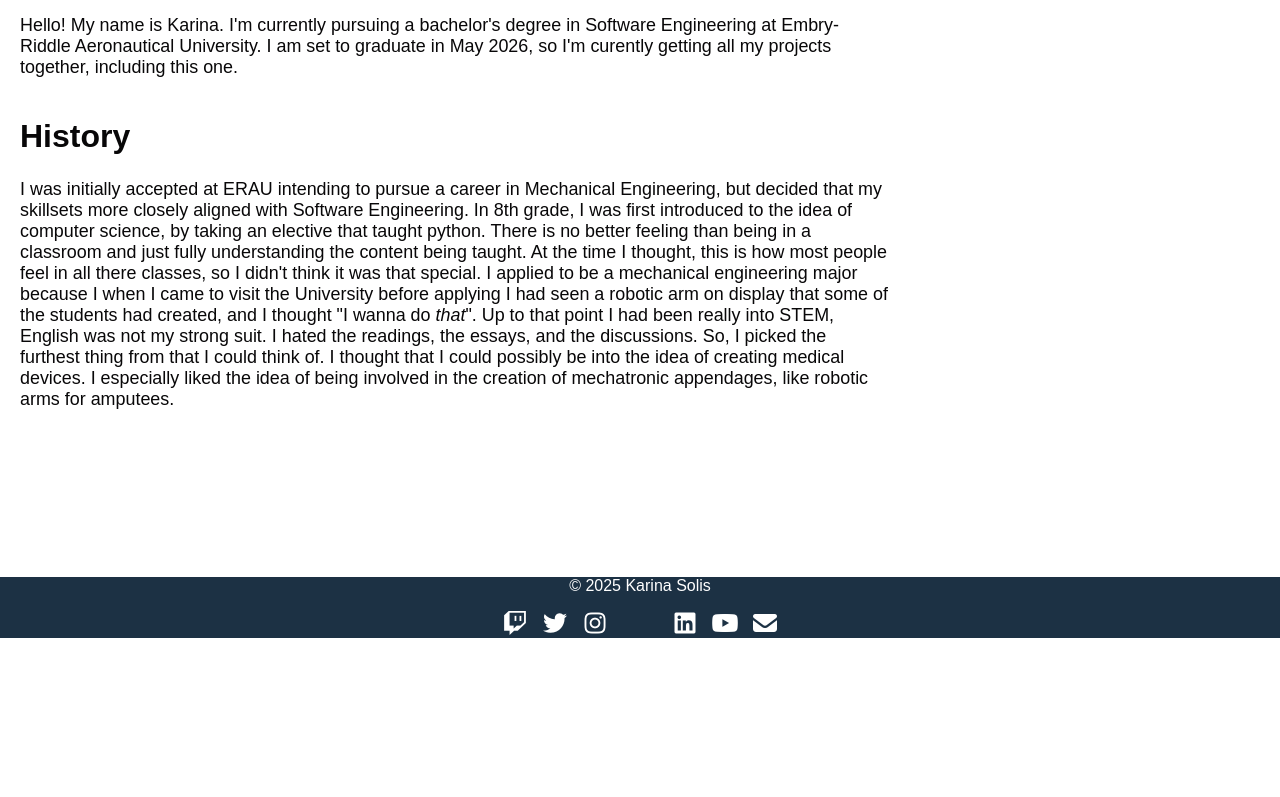
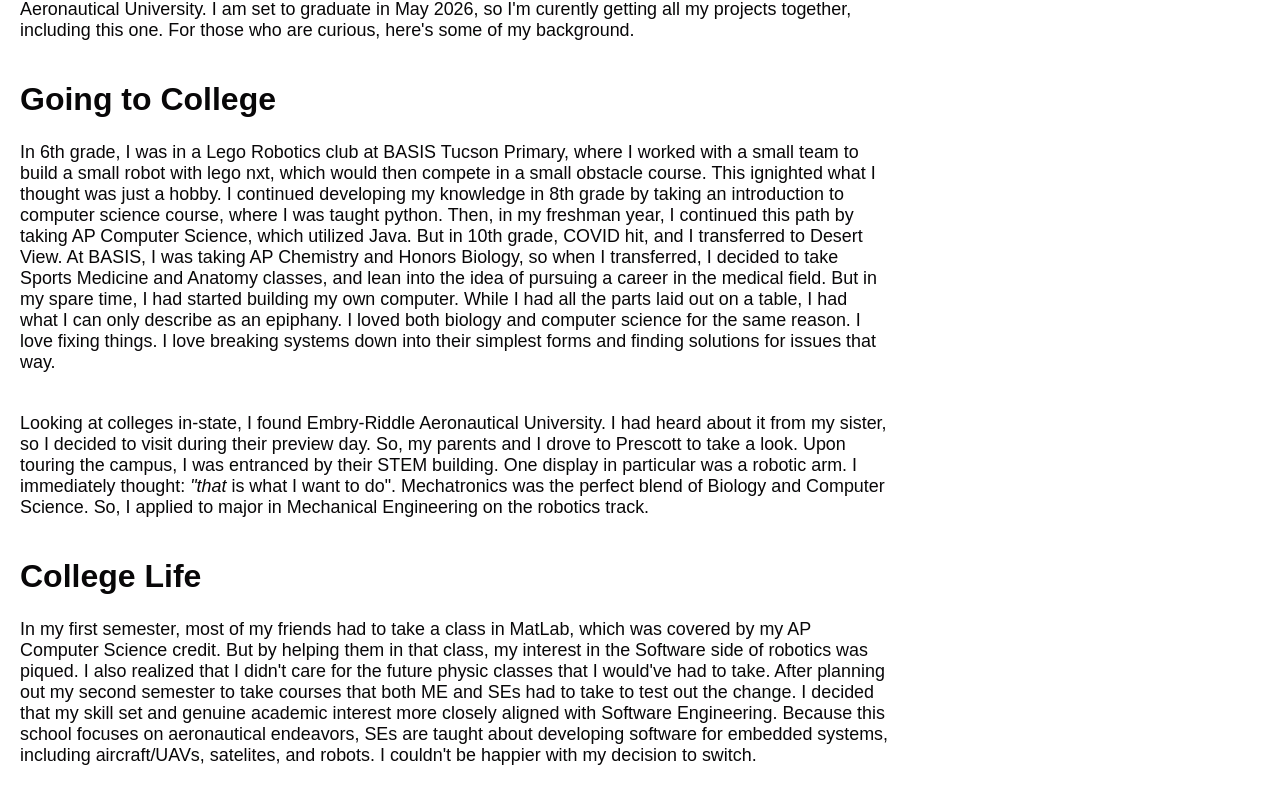
Before and after one commit to KarinaTheCorgi/MyWebsite, a React (Vite) app: page /about in a window 1280 px wide. Shown: the part 223-1020 px from the top of the page. Before the commit the page ends 861 px from the top, so only its background shows below. Built offline with nearby package versions, Linux system fonts and the light colour scheme; a web font is replaced by a local one.

Commit message:
updated projects and about page

```diff
--- a/src/components/Footer.jsx
+++ b/src/components/Footer.jsx
@@ -2,7 +2,7 @@
   return (
     <footer>
         <div className="footer-content">
-            <span>© 2025 Karina Solis</span>
+            <span>© 2025 KarinaTheCorgi</span>
 
             <div className="footer-links">
                 {/* Social links */}
--- a/src/css/style.css
+++ b/src/css/style.css
@@ -177,15 +177,16 @@
 .games-page {
     background: var(--white);
     min-height: 100vh;
+    padding-top: 90px;
 }
 
 .games-page .section-content{
     display: flex;
     align-items: center;
-    min-height: 100vh;
     color: var(--black);
     justify-content: space-evenly;
     flex-flow: row;
+    min-height: 100vh;
 }
 
 .game-info .game-title {
@@ -198,7 +199,6 @@
     display: flex;
     align-items: center;
     justify-content: space-between;
-    min-height: 100vh;
     margin: 0 auto;
     padding: 0 20px;
     max-width: var(--site-max-width);
@@ -315,10 +315,12 @@
 .projects-page {
     background: var(--white);
     min-height: 100vh;
+    padding-top: 90px;
 }
 
 .projects-page .section-content {
     display: flex;
+    flex-direction: row;
     align-items: center;
     min-height: 100vh;
     color: var(--black);
@@ -365,12 +367,12 @@
 .about-page {
     background: var(--white);
     min-height: 100vh;
+    padding-top: 90px;
 }
 
 .about-page .section-content {
     display: flex;
     align-items: center;
-    min-height: 100vh;
     color: var(--black);
     justify-content: space-between;
 }
@@ -399,13 +401,25 @@
 .socials-page {
     background: var(--white);
     min-height: 100vh;
+    padding-top: 90px;
 }
 
 .socials-page .section-content {
     display: flex;
+    flex-direction: column;
     align-items: center;
-    min-height: 100vh;
-    justify-content: space-between;
+    justify-content: flex-start;
+    gap: 30px;
+    width: 100%;
+    max-width: 800px;
+    margin: auto;
+    padding: 20px;
+}
+
+.socials-page .social-details {
+    width: 100%;
+    text-align: center;
+    margin-bottom: 200px;
 }
 
 .socials-page .social-details .title {
@@ -414,9 +428,18 @@
     font-family: "Anaheim", sans-serif;
 }
 
+.socials-page .social-details .kofi-widget {
+    border: "none";
+    width: 100%;
+    padding:4px;
+    background:#f9f9f9;
+}
+
 .socials-page .social-details .social-buttons {
     display: flex;
-    gap: 23px;
+    flex-wrap: wrap;
+    justify-content: center;
+    gap: 16px;
 }
 
 .socials-page .social-details .social-button {
@@ -426,6 +449,9 @@
     border-radius: var(--border-radius-m);
     font-weight: var(--font-weight-medium);
     transition: 0.3s ease;
+    display: inline-flex;
+    align-items: center;
+    gap: 8px;
 }
 
 .socials-page .social-details .social-button:hover {
@@ -435,26 +461,22 @@
 .socials-page .social-details .twitch {
     background: #6441a5;
 }
-
 .socials-page .social-details .twitch:hover {
     background: #553586;
 }
-
 .socials-page .social-details .twitter {
     background: #1DA1F2;
 }
-
-.socials-page .social-details .twitter:hover:hover {
+.socials-page .social-details .twitter:hover {
     background: #0d8ddb;
 }
-
 .socials-page .social-details .instagram {
     background: #E1306C;
 }
-
 .socials-page .social-details .instagram:hover {
     background: #c12d5d;
 }
+
 
 /* Footer */
 .footer {
@@ -590,7 +612,7 @@
     .snake-game {
         gap: 20px 50px;
         text-align: center;
-        padding: 50px 20px 20px;
+        padding: 0px 20px 20px;
         flex-direction: column;
         justify-content: center;
         font-size: clamp(1rem, 5vw, 2rem);
@@ -615,6 +637,15 @@
         font-size: var(--font-size-m);
     }
 
+    /* Projects Page */
+    .projects-page .section-content {
+        gap: 50px;
+        text-align: center;
+        padding: 30px 20px 20px;
+        flex-direction: column;
+        justify-content: center;
+    }
+
     /* About Page */
     .about-page .section-content {
         gap: 50px;
--- a/src/pages/about.jsx
+++ b/src/pages/about.jsx
@@ -11,23 +11,52 @@
                         <div className="about-details">
                             <h2 className="title">About Me</h2>
                             <h3 className="subtitle">Who am I?</h3>
-                            <p className="description">Hello! My name is Karina. I'm currently pursuing a bachelor's degree in Software Engineering at
-                                                Embry-Riddle Aeronautical University. I am set to graduate in May 2026, so I'm curently getting all
-                                                my projects together, including this one. </p>
+                            <p className="description">
+                                Hello! I'm Karina. I'm currently pursuing a bachelor's degree in Software Engineering at
+                                Embry-Riddle Aeronautical University. I am set to graduate in May 2026, so I'm curently getting all
+                                my projects together, including this one. For those who are curious, here's some of my background.
+                            </p>
 
-                            <h3 className="subtitle">History</h3>
-                            <p className="description">I was initially accepted at ERAU intending to pursue a career in Mechanical Engineering, but decided
-                                                that my skillsets more closely aligned with Software Engineering. In 8th grade, I was first introduced
-                                                to the idea of computer science, by taking an elective that taught python. There is no better feeling
-                                                than being in a classroom and just fully understanding the content being taught. At the time I thought,
-                                                this is how most people feel in all there classes, so I didn't think it was that special. I applied to
-                                                be a mechanical engineering major because I when I came to visit the University before applying I had
-                                                seen a robotic arm on display that some of the students had created, and I thought "I wanna do <em>that</em>".
-                                                Up to that point I had been really into STEM, English was not my strong suit. I hated the readings,
-                                                the essays, and the discussions. So, I picked the furthest thing from that I could think of. I
-                                                thought that I could possibly be into the idea of creating medical devices. I especially liked the
-                                                idea of being involved in the creation of mechatronic appendages, like robotic arms for amputees.
-                                                </p>
+                            <h3 className="subtitle">Going to College</h3>
+                            <p className="description">
+                                In 6th grade, I was in a Lego Robotics club at BASIS Tucson Primary, where I worked with a small team to build a
+                                small robot with lego nxt, which would then compete in a small obstacle course. This ignighted what I thought was
+                                just a hobby. I continued developing my knowledge in 8th grade by taking an introduction to computer science course,
+                                where I was taught python. Then, in my freshman year, I continued this path by taking AP Computer Science, which
+                                utilized Java. But in 10th grade, COVID hit, and I transferred to Desert View. At BASIS, I was taking AP Chemistry and
+                                Honors Biology, so when I transferred, I decided to take Sports Medicine and Anatomy classes, and lean into the idea
+                                of pursuing a career in the medical field. But in my spare time, I had started building my own computer. While I had
+                                all the parts laid out on a table, I had what I can only describe as an epiphany. I loved both biology and computer
+                                science for the same reason. I love fixing things. I love breaking systems down into their simplest forms and finding
+                                solutions for issues that way.
+                            </p>
+                            <p className="description">
+                                Looking at colleges in-state, I found Embry-Riddle Aeronautical University. I had heard about it from my sister, so I
+                                decided to visit during their preview day. So, my parents and I drove to Prescott to take a look. Upon touring the
+                                campus, I was entranced by their STEM building. One display in particular was a robotic arm. I immediately thought:
+                                <em> "that</em> is what I want to do". Mechatronics was the perfect blend of Biology and Computer Science. So, I applied
+                                to major in Mechanical Engineering on the robotics track.
+                            </p>
+
+                            <h3 className="subtitle">College Life</h3>
+                            <p className="description">
+                                In my first semester, most of my friends had to take a class in MatLab, which was covered by my AP Computer Science credit.
+                                But by helping them in that class, my interest in the Software side of robotics was piqued. I also realized that I didn't
+                                care for the future physic classes that I would've had to take. After planning out my second semester to take courses that
+                                both ME and SEs had to take to test out the change. I decided that my skill set and genuine academic interest more closely
+                                aligned with Software Engineering. Because this school focuses on aeronautical endeavors, SEs are taught about developing
+                                software for embedded systems, including aircraft/UAVs, satelites, and robots. I couldn't be happier with my decision to
+                                switch.
+                            </p>
+                            <p className="description">Also during my time here, I've worked in the on-campus IT department, further developing my confidence
+                                in customer-interfacing, troubleshooting, with various kinds of systems, and team-oriented problem-solving.
+                            </p>
+                            <h3 className="subtitle">What's in store for me?</h3>
+                            <p className="description">
+                                As I said before, I'm currently a senior at ERAU, so I'm looking for a full-time position. Ideally, I would work on embedded
+                                systems, but I've also got experience in Fullstack development by virtue of being a Software Engineer. I've also found taught
+                                frontend development lets me be creative graphically, which is nice. I thoroughly enjoy making and building this website,
+                                and I would be interested in developing applications in almost any avenue: mobile, desktop, or web.</p>
                         </div>
                     </div>
                 </section>
```
Also changed, not shown: src/pages/projects.jsx (+28 -10 lines), src/pages/socials.jsx (+26 -8 lines).
